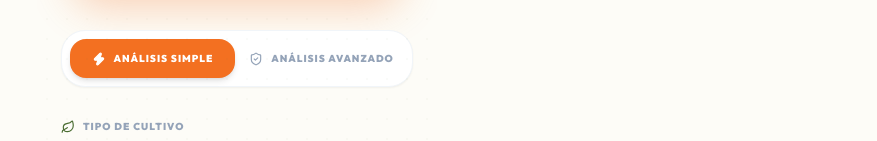
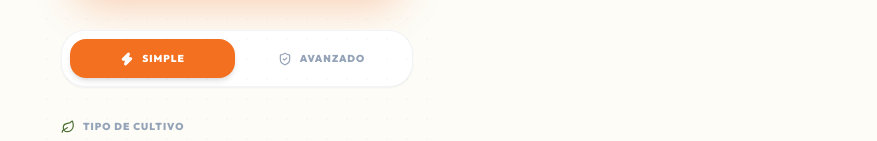
Before and after one commit to EFIKO-PE/agm-inspector, a Next.js app: page / in a window 1280 px wide. Shown: the part 251-392 px from the top of the page, without its empty margins (403-1280 px from the left). Built offline with nearby package versions, Linux system fonts and the light colour scheme.

Commit message:
UI: Minimalist mode labels (Simple/Avanzado)

```diff
--- a/src/components/ImageUpload.tsx
+++ b/src/components/ImageUpload.tsx
@@ -138,14 +138,14 @@ export default function ImageUpload() {
             className={`flex-1 py-3 rounded-2xl flex items-center justify-center gap-2 transition-all ${!isDeepAnalysis ? 'bg-[#F37021] text-white shadow-md' : 'text-slate-400'}`}
           >
             <Zap size={14} fill={!isDeepAnalysis ? "currentColor" : "none"} />
-            <span className="text-[10px] font-black uppercase tracking-widest">Análisis Simple</span>
+            <span className="text-[10px] font-black uppercase tracking-widest">Simple</span>
           </button>
           <button
             onClick={() => setIsDeepAnalysis(true)}
             className={`flex-1 py-3 rounded-2xl flex items-center justify-center gap-2 transition-all ${isDeepAnalysis ? 'bg-primary text-white shadow-md' : 'text-slate-400'}`}
           >
             <ShieldCheck size={14} fill={isDeepAnalysis ? "currentColor" : "none"} />
-            <span className="text-[10px] font-black uppercase tracking-widest">Análisis Avanzado</span>
+            <span className="text-[10px] font-black uppercase tracking-widest">Avanzado</span>
           </button>
         </div>
 
```
